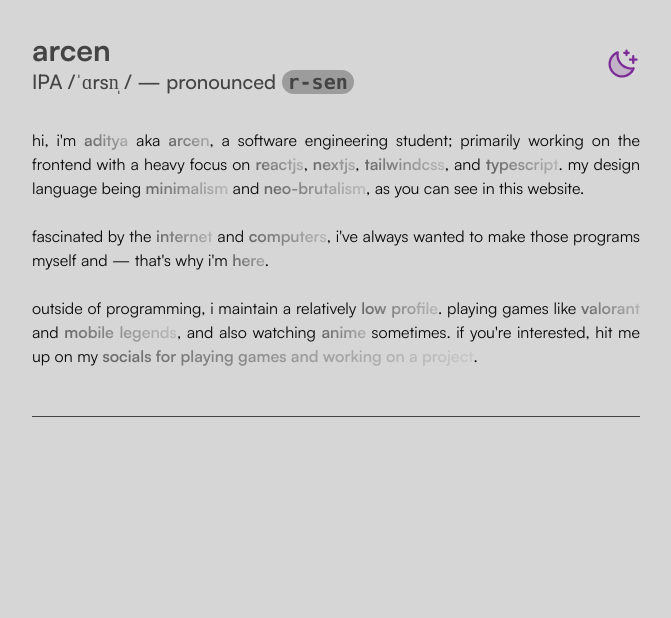
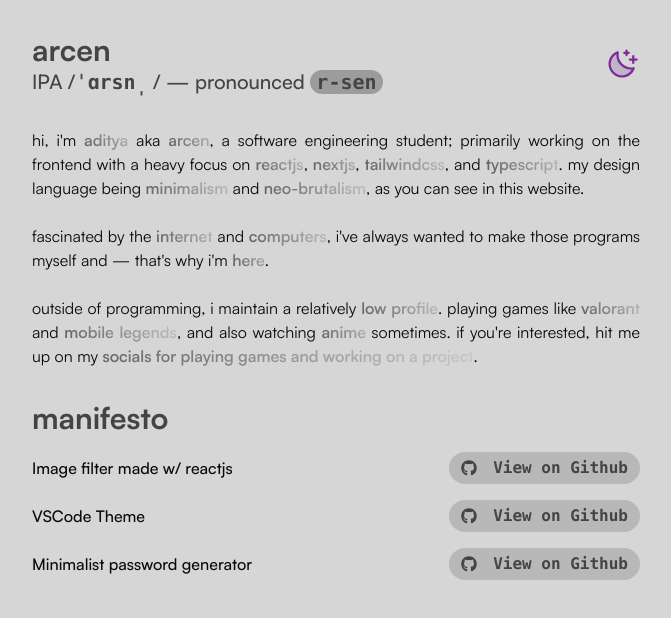
Before and after one commit to arx9781/arcen-personal-site, a React (Vite) app: page / in a window 1280 px wide. Shown: the top 618 px of the page, without its empty margins (304-975 px from the left). Built offline with nearby package versions, Linux system fonts and the light colour scheme.

Commit message:
manifesto first draft

```diff
--- a/src/App.tsx
+++ b/src/App.tsx
@@ -1,37 +1,17 @@
-import { useState, useEffect } from "react";
-import SunIcon from "./components/Icons/SunIcon";
-import MoonIcon from "./components/Icons/MoonIcon";
+import ThemeToggle from "./components/ThemeToggle";
+import Heading from "./components/Heading";
+import Anchor from "./components/Anchor";
+import AnchorMainText from "./components/AnchorMainText";
 
 function App() {
-  const [theme, setTheme] = useState(() => {
-    const storedTheme = localStorage.getItem("theme");
-    return (
-      storedTheme ||
-      (window.matchMedia("(prefers-color-scheme: dark)").matches
-        ? "dark"
-        : "light")
-    );
-  });
-
-  useEffect(() => {
-    document.body.classList.toggle("dark", theme === "dark");
-    document.body.style.transition =
-      theme === "dark" ? "background-color 1s ease-in-out" : "";
-    localStorage.setItem("theme", theme);
-  }, [theme]);
-
-  const handleThemeChange = () => setTheme(theme === "dark" ? "light" : "dark");
-
   return (
     <div className="min-w-screen min-h-screen bg-background-light transition-all duration-500 ease-in-out dark:bg-background-dark">
       <div className="mx-auto w-[90%] sm:w-[50%]">
         <div className="flex w-full flex-row items-center justify-center p-4 pt-8">
           <div className="flex w-[80%] flex-col items-start justify-between">
-            <h1 className="text-3xl font-bold text-secondary-light dark:text-secondary-dark">
-              arcen
-            </h1>
+            <Heading heading="arcen" />
             <p className="text-xs font-medium text-secondary-light dark:text-secondary-dark md:text-xl">
-              IPA /ˈɑrsn̩ / — pronounced{" "}
+              IPA /<code className="font-semibold">ˈɑrsn̩</code> / — pronounced{" "}
               <mark className="bg-secondary-dark/40 text-secondary-dark dark:bg-secondary-light/40 dark:text-secondary-light px-1.5 rounded-full font-mono font-bold">
                 {" "}
                 r-sen{" "}
@@ -39,14 +19,7 @@ function App() {
             </p>
           </div>
           <div className="flex w-[20%] items-center justify-end">
-            <button
-              onClick={handleThemeChange}
-              className="transition-transform duration-500 ease-in-out hover:-rotate-180"
-            >
-              <div className="transition-transform duration-500 ease-in-out">
-                {theme === "dark" ? <SunIcon /> : <MoonIcon />}
-              </div>
-            </button>
+            <ThemeToggle />
           </div>
         </div>
         <p className="text-justify text-base p-4 dark:text-primary-dark text-primary-light">
@@ -79,8 +52,25 @@ function App() {
             socials for playing games and working on a project
           </span>
           .
-          <hr className="w-full mx-auto border-0 h-[1px] bg-secondary-light dark:bg-secondary-dark my-12" />
+          {/* <hr className="w-full mx-auto border-0 h-[1px] bg-secondary-light dark:bg-secondary-dark mt-4" /> */}
         </p>
+        <div className="p-4">
+          <Heading heading="manifesto" />
+          <div className="mt-4">
+            <div className="flex items-center justify-between flex-row my-4">
+              <AnchorMainText text="Image filter made w/ reactjs" />
+              <Anchor link="https://github.com/arx9781/arxe.gallery" />
+            </div>
+            <div className="flex items-center justify-between flex-row my-4">
+              <AnchorMainText text="VSCode Theme" />
+              <Anchor link="https://github.com/arx9781/Mono-cl" />
+            </div>
+            <div className="flex items-center justify-between flex-row my-4">
+              <AnchorMainText text="Minimalist password generator" />
+              <Anchor link="https://github.com/arx9781/password_gen" />
+            </div>
+          </div>
+        </div>
       </div>
     </div>
   );
--- /dev/null
+++ b/src/components/Anchor.tsx
@@ -0,0 +1,26 @@
+import { FaGithub } from "react-icons/fa6";
+
+const Anchor = ({ link }: { link: string }) => {
+  return (
+    // <a
+    //   href={link}
+    //   className="bg-translucent-accent-light border-2 border-secondary-light font-medium text-xs text-secondary-dark px-2 py-1 rounded-full dark:bg-translucent-accent-dark dark:border-secondary-dark dark:text-secondary-light"
+    // >
+    //   View on Github
+    // </a>
+    /* From Uiverse.io by abdulGitHb */
+    <a href={link}>
+      <button className="group/button relative inline-flex items-center justify-center overflow-hidden rounded-full bg-translucent-accent-light dark:bg-translucent-accent-dark backdrop-blur-lg px-2 md:px-3 py-1 text-base font-semibold text-secondary-dark dark:text-secondary-light transition-all duration-300 ease hover:scale-110">
+        <span className="text-base font-black flex items-center justify-between md:gap-x-4 gap-x-2">
+          <FaGithub />
+          <code>View on Github</code>
+        </span>
+        <div className="absolute inset-0 flex h-full w-full justify-center [transform:skew(-13deg)_translateX(-100%)] group-hover/button:duration-1000 group-hover/button:[transform:skew(-13deg)_translateX(100%)]">
+          <div className="relative h-full w-10 bg-white/20 dark:bg-neutral-600/20"></div>
+        </div>
+      </button>
+    </a>
+  );
+};
+
+export default Anchor;
--- /dev/null
+++ b/src/components/AnchorMainText.tsx
@@ -0,0 +1,9 @@
+const AnchorMainText = ({ text }: { text: string }) => {
+  return (
+    <p className="md:text-base font-medium text-primary-light dark:text-primary-dark text-xs">
+      {text}
+    </p>
+  );
+};
+
+export default AnchorMainText;
--- /dev/null
+++ b/src/components/Heading.tsx
@@ -0,0 +1,9 @@
+const Heading = ({ heading }: { heading: string }) => {
+  return (
+    <h1 className="text-3xl font-bold text-secondary-light dark:text-secondary-dark">
+      {heading}
+    </h1>
+  );
+};
+
+export default Heading;
--- /dev/null
+++ b/src/components/ThemeToggle.tsx
@@ -0,0 +1,37 @@
+import { useState, useEffect } from "react";
+import SunIcon from "./Icons/SunIcon";
+import MoonIcon from "./Icons/MoonIcon";
+
+const ThemeToggle = () => {
+  const [theme, setTheme] = useState(() => {
+    const storedTheme = localStorage.getItem("theme");
+    return (
+      storedTheme ||
+      (window.matchMedia("(prefers-color-scheme: dark)").matches
+        ? "dark"
+        : "light")
+    );
+  });
+
+  useEffect(() => {
+    document.body.classList.toggle("dark", theme === "dark");
+    document.body.style.transition =
+      theme === "dark" ? "background-color 1s ease-in-out" : "";
+    localStorage.setItem("theme", theme);
+  }, [theme]);
+
+  const handleThemeChange = () => setTheme(theme === "dark" ? "light" : "dark");
+
+  return (
+    <button
+      onClick={handleThemeChange}
+      className="transition-transform duration-500 ease-in-out hover:-rotate-180"
+    >
+      <div className="transition-transform duration-500 ease-in-out">
+        {theme === "dark" ? <SunIcon /> : <MoonIcon />}
+      </div>
+    </button>
+  );
+};
+
+export default ThemeToggle;
```
